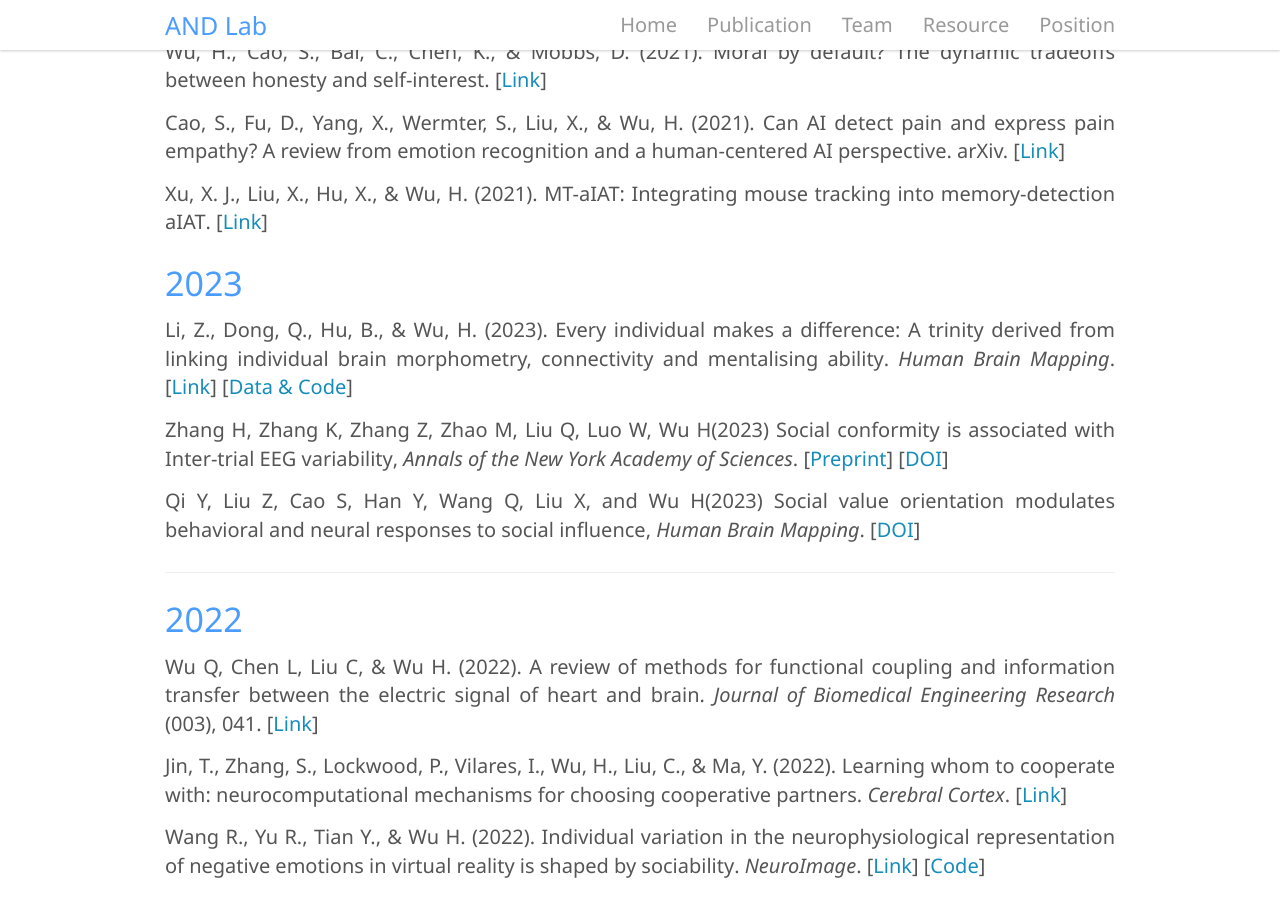
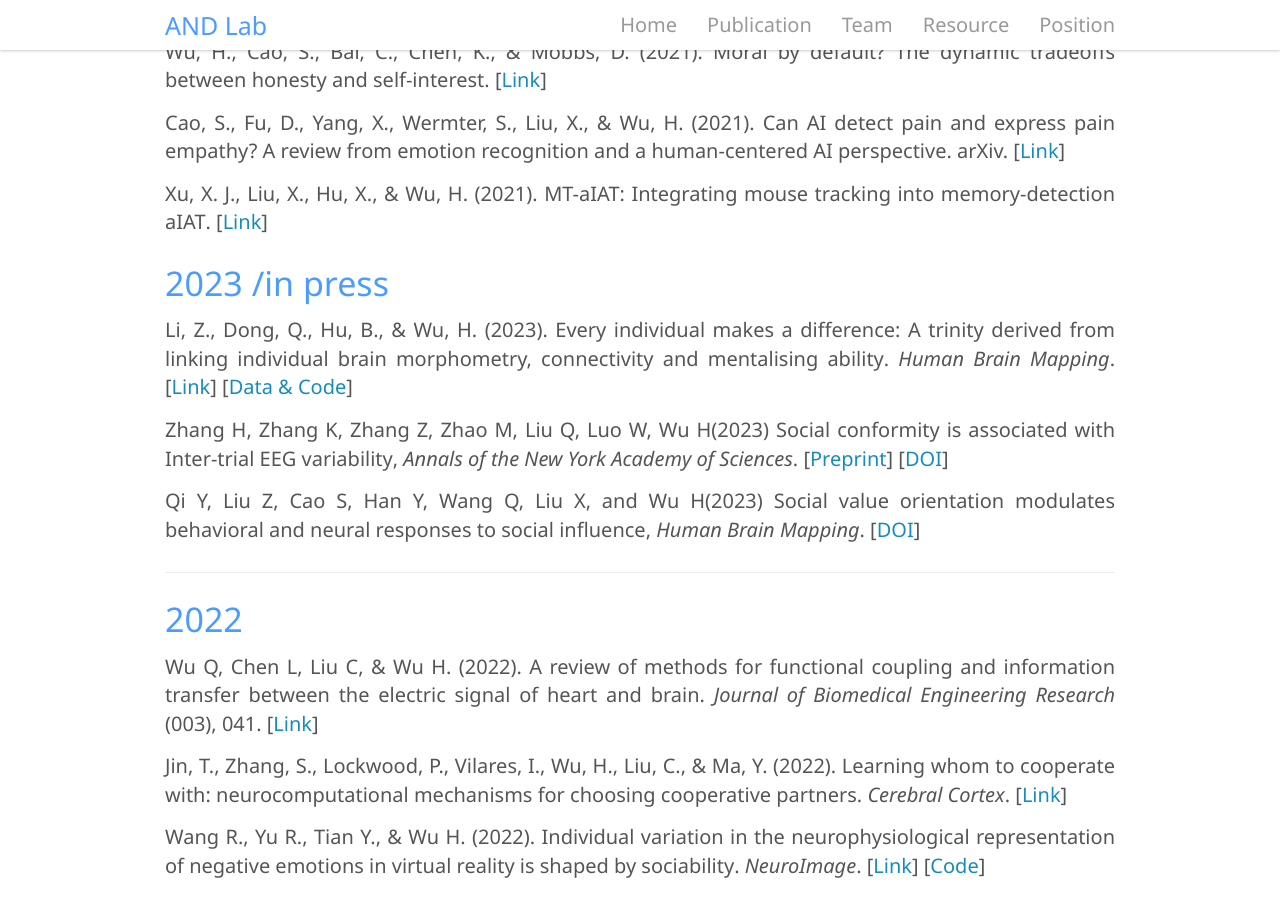
Before and after one commit to andlab-um/lab-website, a Jekyll site: the page built from _pages/publication.md, in a window 1280 px wide and 900 px high, scrolled down 405 px. Built offline with Jekyll 4.4.1, drawn with Linux system fonts in a browser that asks for light colours; nearby versions of some CDN libraries.

Commit message:
Update publication.md

```diff
--- a/_pages/publication.md
+++ b/_pages/publication.md
@@ -26,7 +26,7 @@ Cao, S., Fu, D., Yang, X., Wermter, S., Liu, X., & Wu, H. (2021). **Can AI detec
 
 Xu, X. J., Liu, X., Hu, X., & Wu, H. (2021). **MT-aIAT: Integrating mouse tracking into memory-detection aIAT**. [[Link](https://doi.org/10.31234/osf.io/ny9xq){:target="_blank"}]
 
-### 2023
+### 2023 /in press
 
 Li, Z., Dong, Q., Hu, B., & Wu, H. (2023). **Every individual makes a difference: A trinity derived from linking individual brain morphometry, connectivity and mentalising ability**. *Human Brain Mapping*. [[Link](https://doi.org/10.1101/2022.04.11.487870){:target="_blank"}] [[Data & Code](https://github.com/andlab-um/trinity){:target="_blank"}]
 
```
